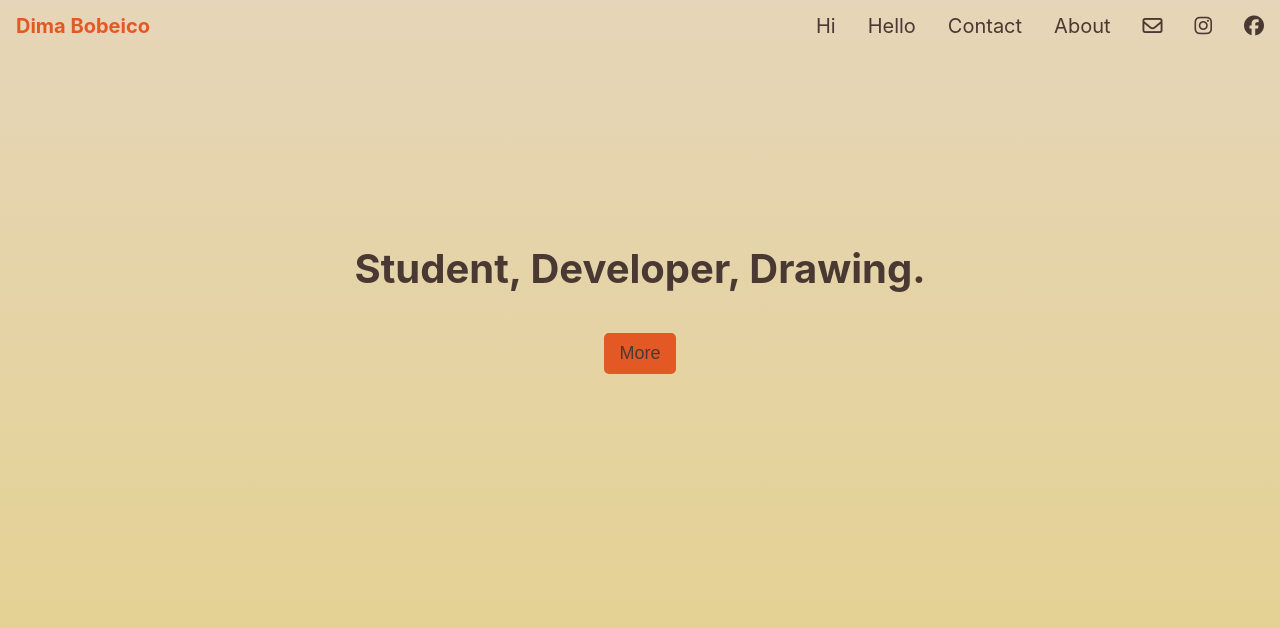
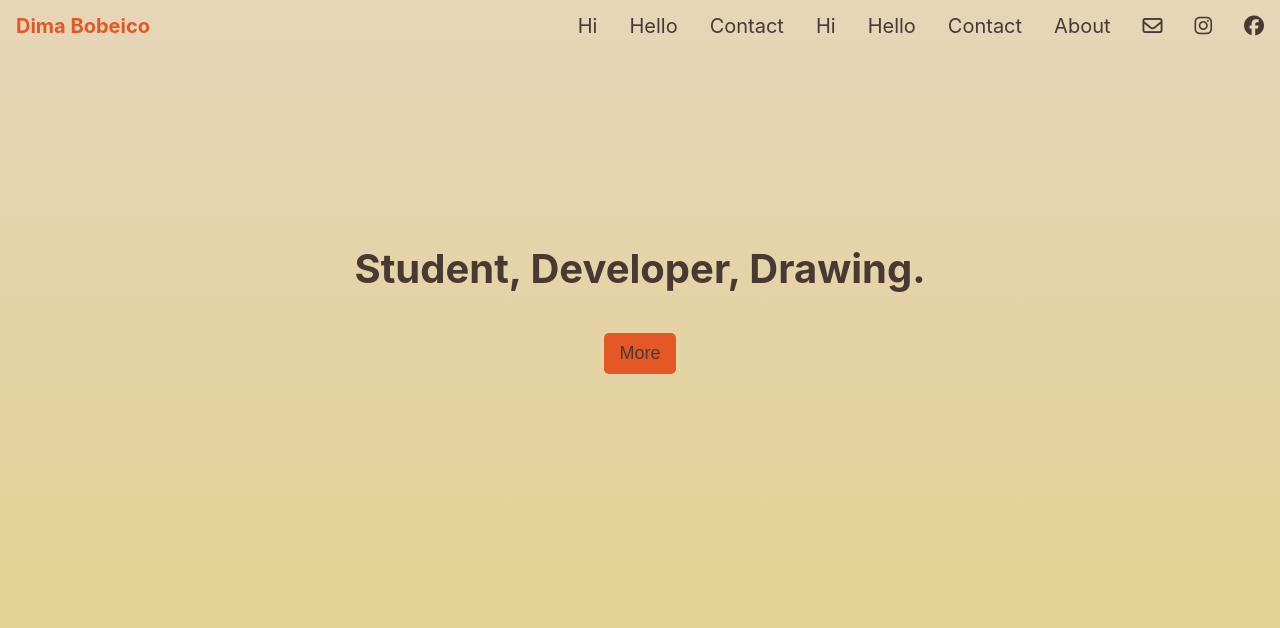
Before and after one commit to Dima-Bobeico/Personal-website-react, a React (Create React App) app: page / in a window 1280 px wide. Shown: the top 628 px of the page. Built offline with nearby package versions, Linux system fonts and the light colour scheme.

Commit message:
Added something

```diff
--- a/src/components/navbar.js
+++ b/src/components/navbar.js
@@ -12,6 +12,9 @@ function Navbar() {
                 <li><a href="#">Contact</a></li>
                 <li><a href="#">Hello</a></li>
                 <li><a href="#">Hi</a></li>
+                <li><a href="#">Contact</a></li>
+                <li><a href="#">Hello</a></li>
+                <li><a href="#">Hi</a></li>
             </ul>
         </div>
     )
```
